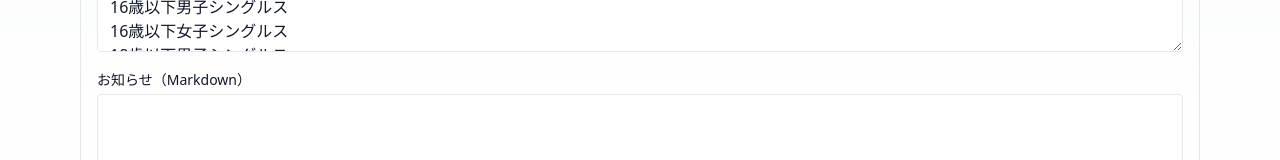
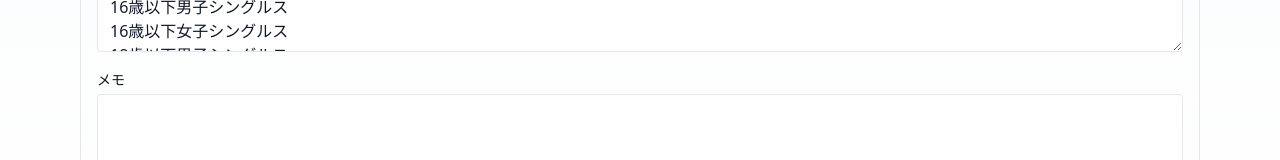
Before and after one commit to Drop1235/request-form, a Next.js app: page /admin/tournaments in a window 1280 px wide. Shown: the part 524-684 px from the top of the page. Built offline with nearby package versions, Linux system fonts and the light colour scheme; no server answers; the database is empty.

Commit message:
chore(admin): メモラベルの（Markdown）表記を削除

```diff
--- a/app/admin/tournaments/page.tsx
+++ b/app/admin/tournaments/page.tsx
@@ -1,5 +1,6 @@
 import { prisma } from '@/lib/prisma';
 import { revalidatePath } from 'next/cache';
+import ConfirmSubmitButton from './ConfirmSubmitButton';
 
 export const dynamic = 'force-dynamic';
 
@@ -91,7 +92,7 @@ export default async function AdminTournamentsPage() {
           />
         </label>
         <label className="block">
-          <div className="text-sm">お知らせ（Markdown）</div>
+          <div className="text-sm">メモ</div>
           <textarea name="customNotice" rows={4} className="mt-1 w-full rounded border px-3 py-2" />
         </label>
         <button type="submit" className="rounded bg-blue-600 px-4 py-2 text-white">作成</button>
@@ -121,7 +122,11 @@ export default async function AdminTournamentsPage() {
                 <td className="p-2">
                   <form action={deleteTournament}>
                     <input type="hidden" name="id" value={t.id} />
-                    <button type="submit" className="rounded bg-red-600 px-3 py-1 text-white">削除</button>
+                    <ConfirmSubmitButton
+                      label="削除"
+                      confirmMessage="本当に削除してよろしいですか？"
+                      className="rounded bg-red-600 px-3 py-1 text-white"
+                    />
                   </form>
                 </td>
               </tr>
```
